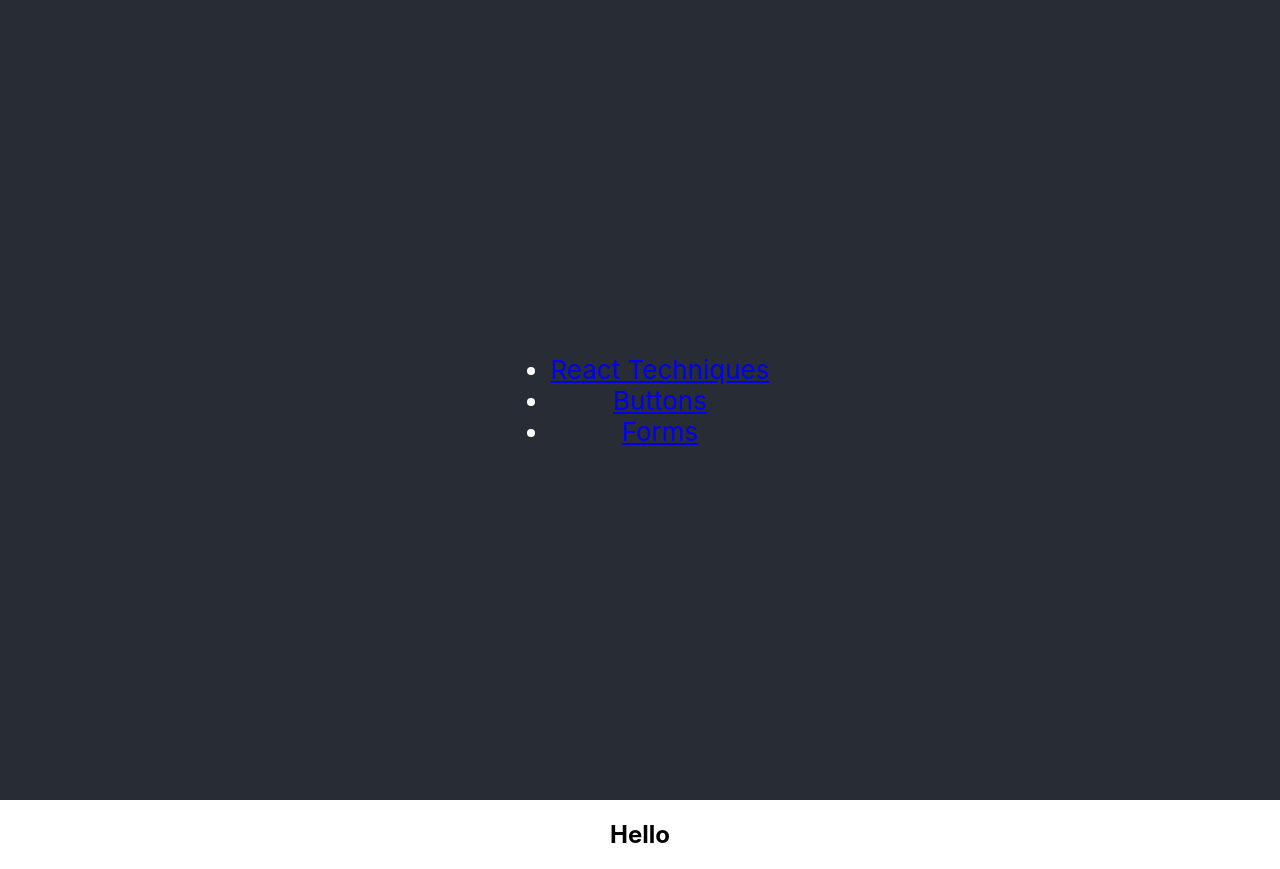
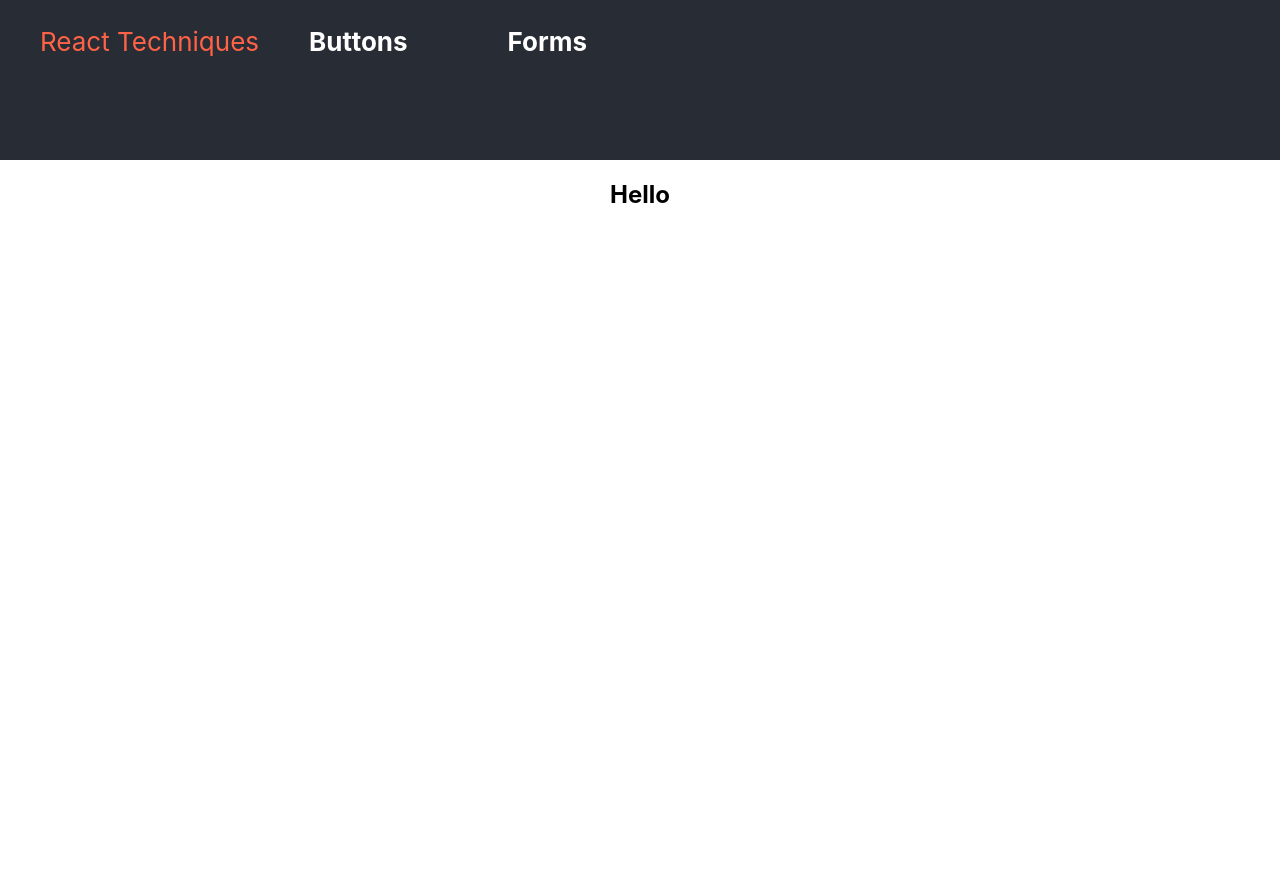
Before and after one commit to christinetran825/react-techniques, a React (Create React App) app: page / in a window 1280 px wide. After the commit the page ends 800 px from the top, so only its background shows below. Built offline with nearby package versions, Linux system fonts and the light colour scheme.

Commit message:
changed navbar li to NavLink and included the styles in Navigation component; removed the styles from css

```diff
--- a/src/App.css
+++ b/src/App.css
@@ -2,31 +2,17 @@
   text-align: center;
 }
 
-.App-logo {
-  animation: App-logo-spin infinite 20s linear;
-  height: 40vmin;
-}
-
 .App-header {
   background-color: #282c34;
-  min-height: 100vh;
+  min-height: 20vh;
   display: flex;
-  flex-direction: column;
-  align-items: center;
-  justify-content: center;
+  /* flex-direction: column; */
+  /* align-items: center; */
+  /* justify-content: center; */
   font-size: calc(10px + 2vmin);
-  color: white;
+  /* color: white; */
 }
 
 .App-link {
   color: #61dafb;
 }
-
-@keyframes App-logo-spin {
-  from {
-    transform: rotate(0deg);
-  }
-  to {
-    transform: rotate(360deg);
-  }
-}
--- a/src/Navigation.js
+++ b/src/Navigation.js
@@ -1,33 +1,57 @@
 import React, {Component} from 'react';
-import { Link } from "react-router-dom";
+import { NavLink } from "react-router-dom";
 
-class Navigation extends Component {
-  render() {
-    const logo = (
-      <li id="logo"><Link to="/">React Techniques</Link></li>
-    )
+const logoStyle = {
+  color: "tomato",
+  textDecoration: "none",
+};
+const linkStyle = {
+  padding: "50px",
+  textDecoration: "none",
+  fontWeight: "bold",
+  color: "white"
+};
+const activeLinks = {
+  color: "green"
+};
 
-    return (
+const Navigation = () =>
   <header className="App-header">
     <navbar className="main-nav">
       <ul>
-            {logo}
-            <li><Link to="/buttons"> Buttons</Link></li>
-            <li><Link to="/forms"> Forms</Link></li>
+        <NavLink
+          exact to="/"
+          id="logo"
+          style={logoStyle}
+        >
+          React Techniques
+        </NavLink>
+        <NavLink
+          to="/buttons"
+          style={linkStyle}
+          activeStyle={activeLinks}
+        >
+          Buttons
+        </NavLink>
+        <NavLink
+          to="/forms"
+          style={linkStyle}
+          activeStyle={activeLinks}
+        >
+          Forms
+        </NavLink>
       </ul>
 
-          {/* <a
+      {/* <NavLink
         className="App-link"
         href="https://reactjs.org"
         target="_blank"
         rel="noopener noreferrer"
       >
         Learn React
-          </a> */}
+      </NavLink> */}
     </navbar>
   </header>
-    )
-  }
-}
+
 
 export default Navigation;
```
Lines whose indentation alone changed are shown as unchanged.
